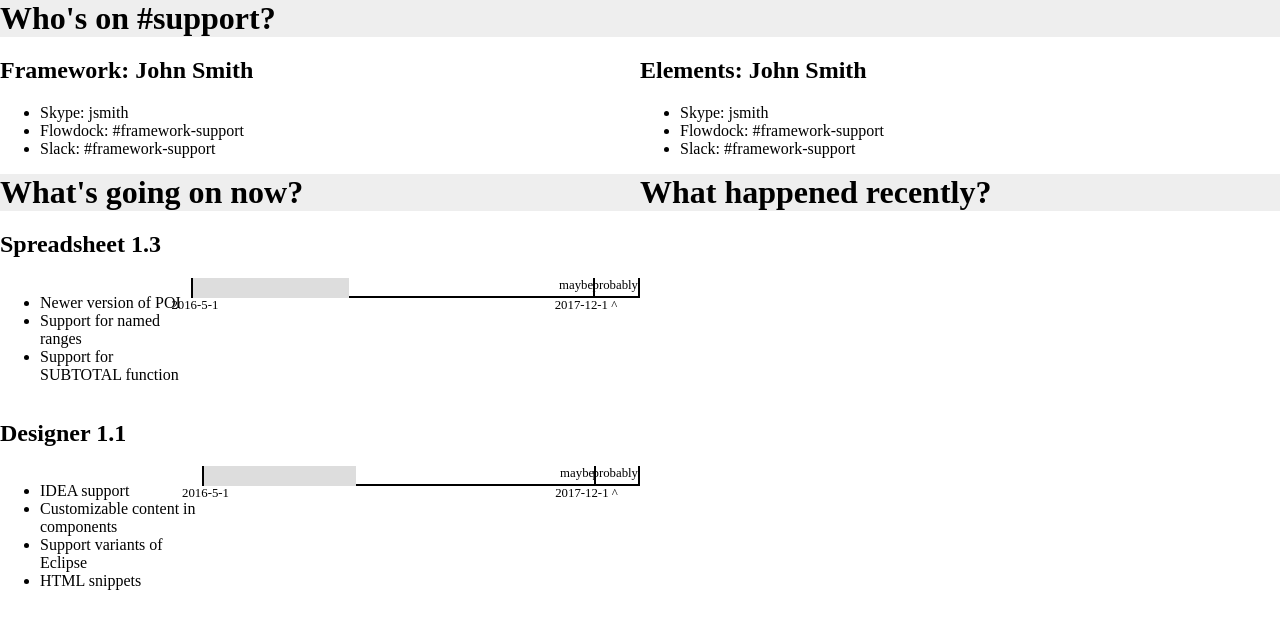
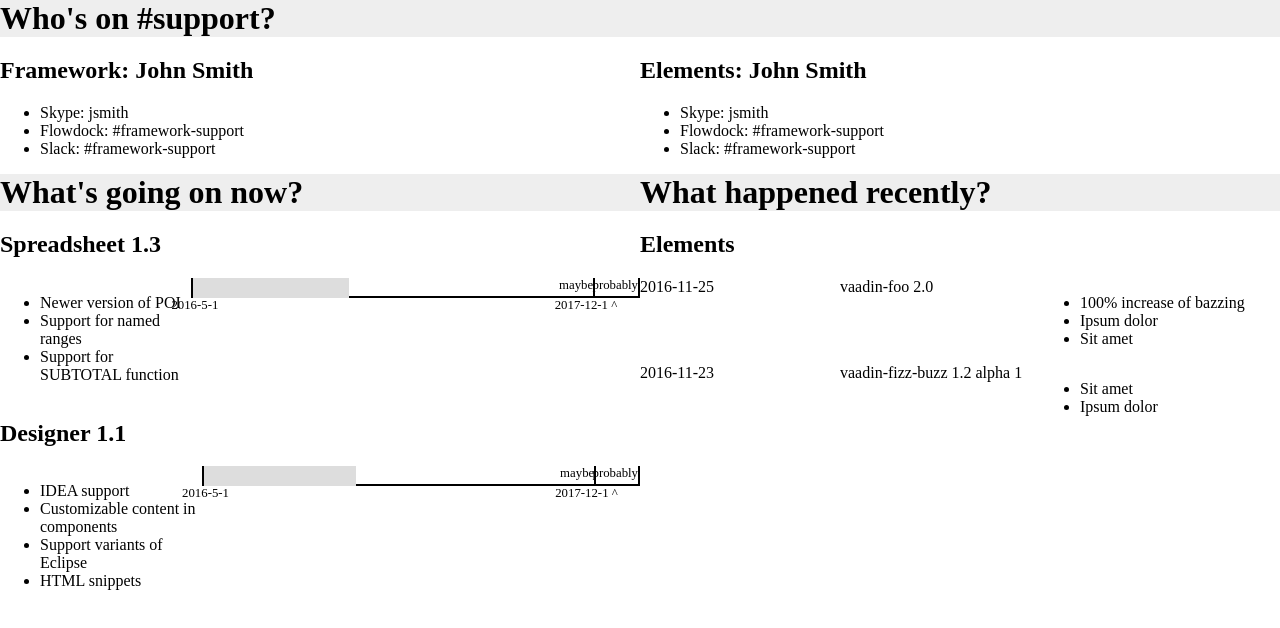
Before and after one commit to wolfie/rad-dashboard, a Vue app: page / in a window 1280 px wide. Shown: the top 628 px of the page. Built offline with nearby package versions, Linux system fonts and the light colour scheme.

Commit message:
MVP for done panel

```diff
--- a/src/components/DashDone.vue
+++ b/src/components/DashDone.vue
@@ -1,9 +1,47 @@
 <template>
+  <div>
+    <div v-for="team in teams">
+      <h2>{{ team.name }}</h2>
+      <div v-for="release in team.releases" class="row">
+        <div>{{ release.date }}</div>
+        <div>{{ release.name }}</div>
+        <ul>
+          <li v-for="note in release.notes">{{ note }}</li>
+        </ul>
+      </div>
+    </div>
+  </div>
 </template>
 
 <script>
   export default {
-    name: 'dash-done'
+    name: 'dash-done',
+    data: function() { return {
+      teams: [
+        {
+          name: 'Elements',
+          releases: [
+            {
+              date: '2016-11-25',
+              name: 'vaadin-foo 2.0',
+              notes: [
+                '100% increase of bazzing',
+                'Ipsum dolor',
+                'Sit amet'
+              ]
+            },
+            {
+              date: '2016-11-23',
+              name: 'vaadin-fizz-buzz 1.2 alpha 1',
+              notes: [
+                'Sit amet',
+                'Ipsum dolor'
+              ]
+            }
+          ]
+        }
+      ]
+    } }
   }
 </script>
 
```
